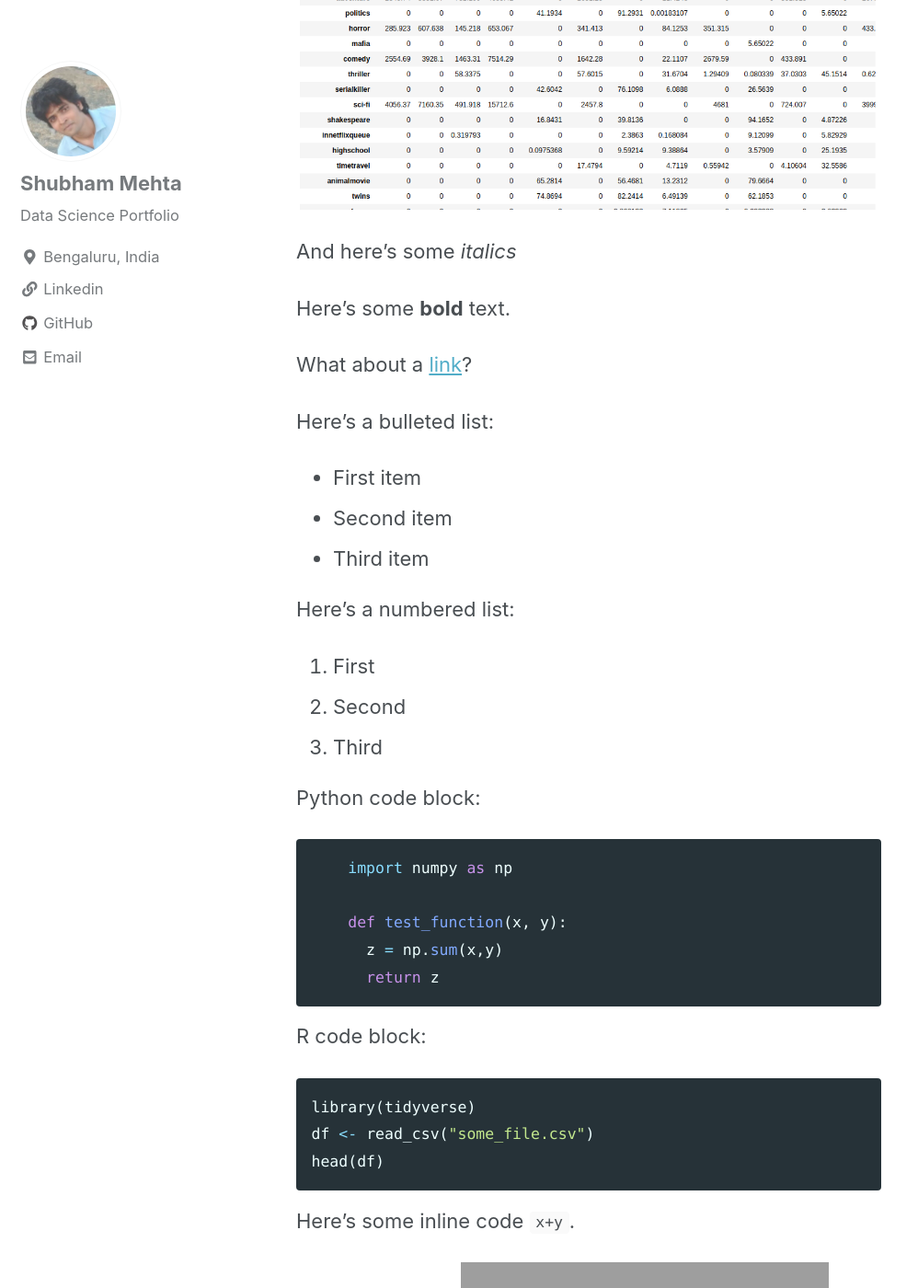
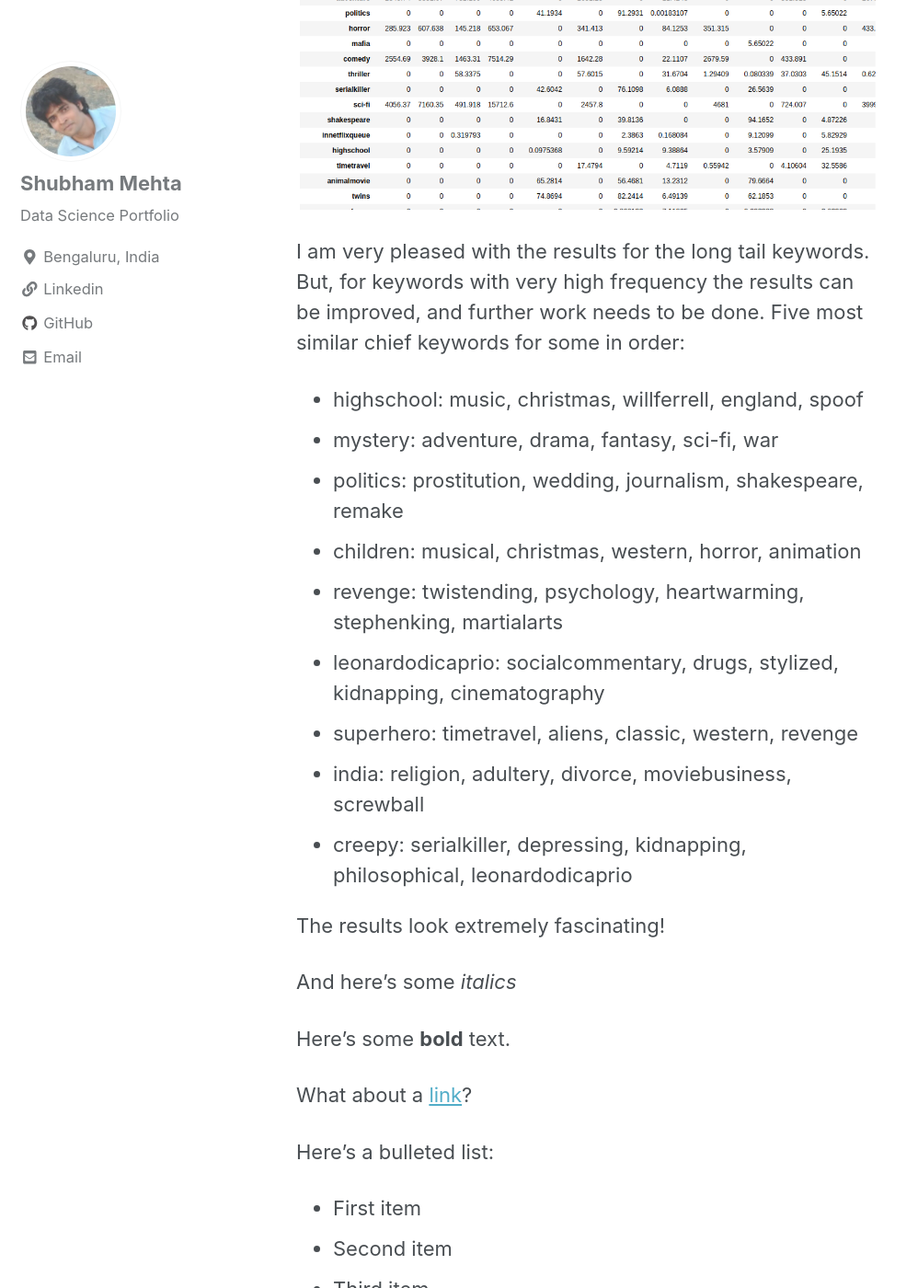
Before and after one commit to shubhambmehta/shubhambmehta.github.io, a Jekyll site: the page built from _posts/2018-10-06-moodvarietyreco.md, in a window 1280 px wide and 1400 px high, scrolled down 8014 px. Shown: the whole window at 92% size, without its empty margins (0-998 px from the left). Built offline with Jekyll 4.4.1, drawn with Linux system fonts in a browser that asks for light colours; nearby versions of some CDN libraries; formulas are drawn with MathJax 3; some of the changed text lies outside the part shown.

Commit message:
Update 2018-10-06-moodvarietyreco.md

```diff
--- a/_posts/2018-10-06-moodvarietyreco.md
+++ b/_posts/2018-10-06-moodvarietyreco.md
@@ -175,6 +175,21 @@ A portion of the 120x120 similarity matrix look like this:
 
 <img src="{{ site.url }}{{ site.baseurl }}/images/moodvarietyreco/movies6.png" alt="movie_lens_small">
 
+I am very pleased with the results for the long tail keywords. But, for keywords with very high frequency the results can be improved, and further work needs to be done. Five most similar chief keywords for some in order:
+- highschool: music, christmas, willferrell, england, spoof
+- mystery: adventure, drama, fantasy, sci-fi, war
+- politics: prostitution, wedding, journalism, shakespeare, remake
+- children: musical, christmas, western, horror, animation
+- revenge: twistending, psychology, heartwarming, stephenking, martialarts
+- leonardodicaprio: socialcommentary, drugs, stylized, kidnapping, cinematography
+- superhero: timetravel, aliens, classic, western, revenge
+- india: religion, adultery, divorce, moviebusiness, screwball
+- creepy: serialkiller, depressing, kidnapping, philosophical, leonardodicaprio
+
+The results look extremely fascinating!
+
+
+
 
 And here's some *italics*
 
```
